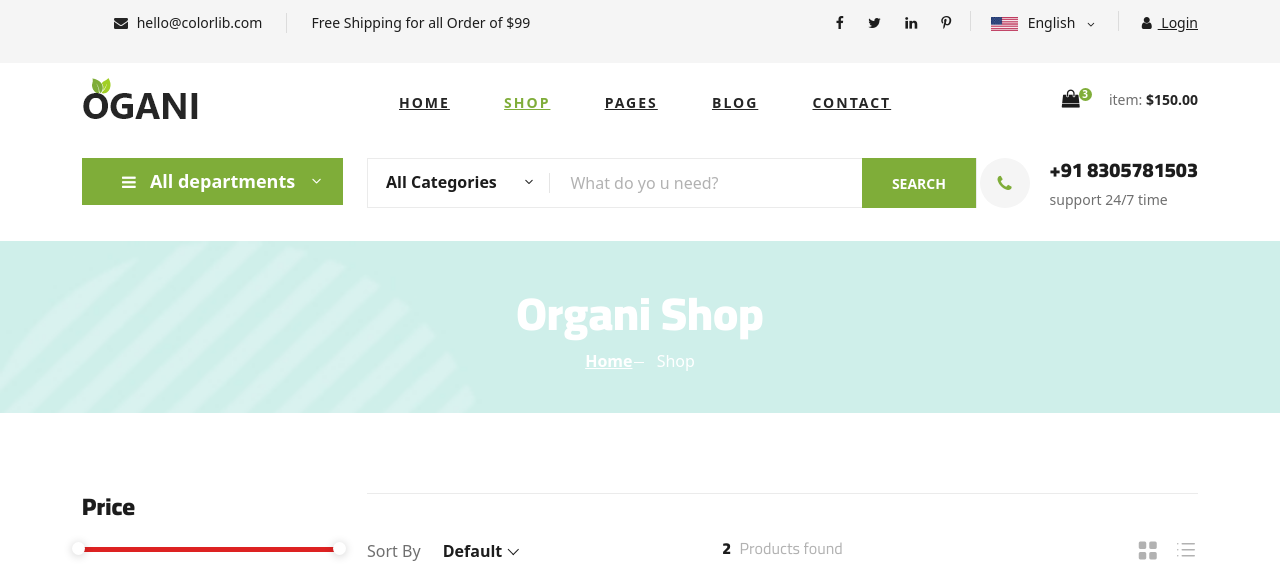
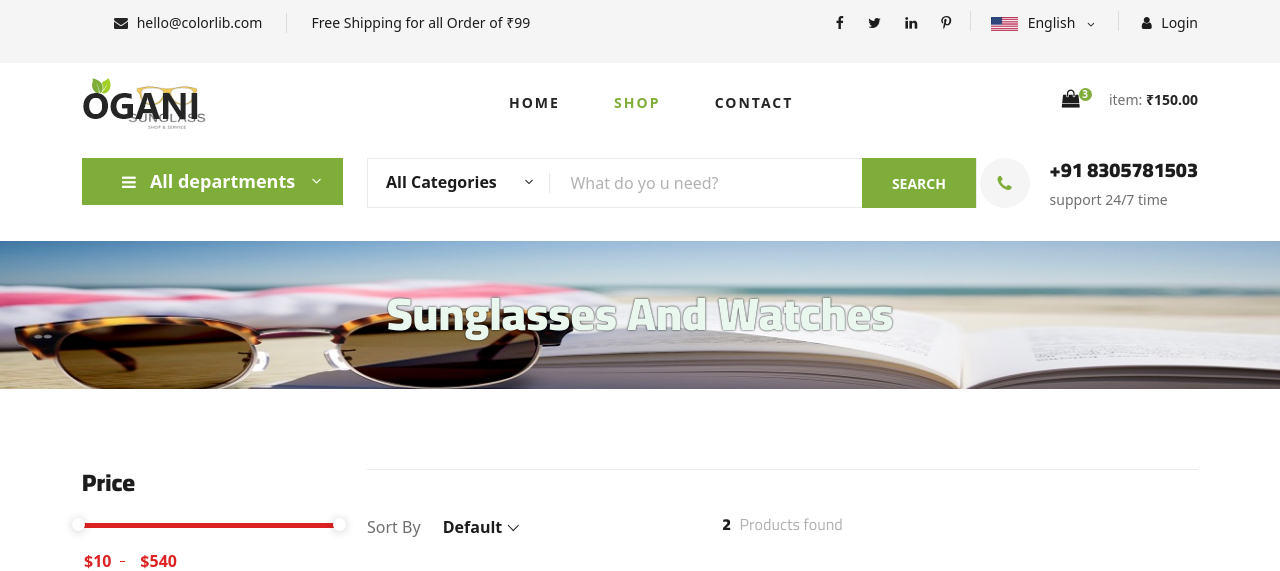
Before and after one commit to maya-maker/finalsunglass, a Django app: page / in a window 1280 px wide. Shown: the top 571 px of the page. Run offline with Django 4.2, Linux system fonts and the light colour scheme; data comes from the database, SQL or seed files in the repository; both versions use the stored data as it was after the commit; some libraries are stand-ins or nearby versions.

Commit message:
css change

```diff
--- a/eshop/static/css/style.css
+++ b/eshop/static/css/style.css
@@ -87,18 +87,29 @@
 	max-width: 100%;
 }
 
+
+
 input:focus,
 select:focus,
 button:focus,
 textarea:focus {
 	outline: none;
 }
-
+ #bg-breadcrumb{
+	background-size:cover;
+	/* background-repeat: repeat-x; */
+
+	/*width: 100%;
+	height: 30%;
+
+
+}
+a{text-decoration-line: none;}
 a:hover,
 a:focus {
 	text-decoration: none;
 	outline: none;
-	color: #ffffff;
+	/* color: #ffffff; */
 }
 
 ul,
@@ -134,10 +145,11 @@
 	margin: 0 auto;
 }
 
-.set-bg {
+ .set-bg {
 	background-repeat: no-repeat;
 	background-size: cover;
 	background-position: top center;
+
 }
 
 .spad {
--- a/templates/includes/navbar.html
+++ b/templates/includes/navbar.html
@@ -16,7 +16,7 @@
             <ul>
                 <li><a href="{% url 'cart' %}"> <span>3</span></a></li>
             </ul>
-            <div class="header__cart__price">item: <span>$150.00</span></div>
+            <div class="header__cart__price">item: <span>&#8377;150.00</span></div>
         </div>
         <div class="humberger__menu__widget">
             <div class="header__top__right__language">
@@ -24,8 +24,8 @@
                 <div>English</div>
                 <span class="arrow_carrot-down"></span>
                 <ul>
-                    <li><a href="#">Spanis</a></li>
-                    <li><a href="#">English</a></li>
+                    <li><a href="#" style="text-decoration-line:none ;">Spanish</a></li>
+                    <li><a href="#" style="text-decoration-line:none ;">English</a></li>
                 </ul>
             </div>
 
@@ -33,7 +33,7 @@
         </div>
         <nav class="humberger__menu__nav mobile-menu">
             <ul>
-                <li class="active"><a href="./index.html">Home</a></li>
+                <li class="active"><a href="./index.html" style="text-decoration-line:none ;">Home</a></li>
             </ul>
         </nav>
         <div id="mobile-menu-wrap"></div>
@@ -46,7 +46,7 @@
         <div class="humberger__menu__contact">
             <ul>
                 <li><i class="fa fa-envelope"></i> hello@colorlib.com</li>
-                <li>Free Shipping for all Order of $99</li>
+                <li>Free Shipping for all Order of &#8377;99</li>
             </ul>
         </div>
     </div>
@@ -61,7 +61,7 @@
                         <div class="header__top__left">
                             <ul>
                                 <li><i class="fa fa-envelope"></i> hello@colorlib.com</li>
-                                <li>Free Shipping for all Order of $99</li>
+                                <li>Free Shipping for all Order of &#8377;99</li>
                             </ul>
                         </div>
                     </div>
@@ -78,17 +78,17 @@
                                 <div>English</div>
                                 <span class="arrow_carrot-down"></span>
                                 <ul>
-                                    <li><a href="#">Spanis</a></li>
-                                    <li><a href="#">English</a></li>
+                                    <li><a href="#" style="text-decoration-line:none ;">Spanish</a></li>
+                                    <li><a href="#" style="text-decoration-line:none ;">English</a></li>
                                 </ul>
                             </div>
                             {% if request.session.customer %}
                                     <div class="header__top__right__auth">
-                                        <a href="{% url 'logout' %}"><i class="fa fa-user"></i> logout</a>
+                                        <a href="{% url 'logout' %}" style="text-decoration-line:none ;"><i class="fa fa-user"></i> logout</a>
                                     </div>
                             {% else %}
                                 <div class="header__top__right__auth">
-                                    <a href="{% url 'login' %}"><i class="fa fa-user"></i> Login</a>
+                                    <a href="{% url 'login' %}" style="text-decoration-line:none ;"><i class="fa fa-user"></i> Login</a>
                                 </div>
                             {% endif %}
                         </div>
--- a/templates/shop-grid.html
+++ b/templates/shop-grid.html
@@ -1,24 +1,34 @@
 {% extends 'base.html' %}
+{% load static %}
 
 
-{% load static %}
+
+<body>
+
+
 
 {% block content %}
 
 
 <div class="container">
+    <img src="{% static 'img/banner/sunglasslogo.jpg' %}" class="logoimg" alt="" style="width: 170px;
+    height: 150px;
+    margin-top: -30px;
+    overflow: hidden;
+    position: absolute;
+    z-index: -1;">
     <div class="row">
         <div class="col-lg-3">
             <div class="header__logo">
-                <a href="./index.html"><img src="img/logo.png" alt=""></a>
+                <a href="./index.html" style="text-decoration-line: none;"><img src="img/logo.png" alt=""></a>
             </div>
         </div>
-        <div class="col-lg-6">
+        <div class="col-lg-6" id="homecontainer">
             <nav class="header__menu">
-                <ul>
-                    <li><a href="./index.html">Home</a></li>
-                    <li class="active"><a href="./shop-grid.html">Shop</a></li>
-                    <li><a href="#">Pages</a>
+                <ul style="margin-left:110px;">
+                    <li><a href="#homecontainer" style="text-decoration-line: none;">Home</a></li>
+                    <li class="active"><a href="#shopcontainer" style="text-decoration-line: none;">Shop</a></li>
+                    <!-- <li><a href="#">Pages</a>
                         <ul class="header__menu__dropdown">
                             <li><a href="./shop-details.html">Shop Details</a></li>
                             <li><a href="./shoping-cart.html">Shoping Cart</a></li>
@@ -26,17 +36,17 @@
                             <li><a href="./blog-details.html">Blog Details</a></li>
                         </ul>
                     </li>
-                    <li><a href="./blog.html">Blog</a></li>
-                    <li><a href="./contact.html">Contact</a></li>
+                    <li><a href="./blog.html">Blog</a></li> -->
+                    <li><a href="./contact.html" style="text-decoration-line: none;">Contact</a></li>
                 </ul>
             </nav>
         </div>
         <div class="col-lg-3">
             <div class="header__cart">
                 <ul>
-                    <li><a href="{% url 'cart' %}"><i class="fa fa-shopping-bag"></i> <span>3</span></a></li>
+                    <li><a href="{% url 'cart' %}" style="text-decoration-line: none;"><i class="fa fa-shopping-bag"></i> <span>3</span></a></li>
                 </ul>
-                <div class="header__cart__price">item: <span>$150.00</span></div>
+                <div class="header__cart__price">item: <span>&#8377;150.00</span></div>
             </div>
         </div>
     </div>
@@ -47,7 +57,7 @@
 </header>
 <body>
     <!-- Hero Section Begin -->
-    <section class="hero hero-normal">
+    <section class="hero hero-normal" >
         <div class="container">
             <div class="row">
                 <div class="col-lg-3">
@@ -58,7 +68,7 @@
                         </div>
                         <ul>
                             {% for i in  categories%}
-                              <li><a href="\?categories={{i.id}}">{{i.c_name}}</a></li>
+                              <li><a href="\?categories={{i.id}}" style="text-decoration-line: none;">{{i.c_name}}</a></li>
                             {% endfor %}
                         </ul>
                     </div>
@@ -91,16 +101,16 @@
     </section>
     <!-- Hero Section End -->
 
-    <!-- Breadcrumb Section Begin -->
-    <section class="breadcrumb-section set-bg" data-setbg="{% static "img/banner/banner-1.jpg" %}">
-        <div class="container">
+    <!-- Breadcrumb Section Begin  "color:rgb(109, 216, 248);-->
+    <section class="breadcrumb-section set-bg " id="bg-breadcrumb" data-setbg="{% static 'img/banner/new1.jpg' %}">
+        <div class="container" >
             <div class="row">
                 <div class="col-lg-12 text-center">
                     <div class="breadcrumb__text">
-                        <h2>Organi Shop</h2>
+                        <h2 id="shop-heading" style="color:rgb(233, 247, 239);text-shadow: 0px 0px 2px black;">Sunglasses And Watches</h2>
                         <div class="breadcrumb__option">
-                            <a href="./index.html">Home</a>
-                            <span>Shop</span>
+                            <!-- <a href="./index.html">Home</a>
+                            <span>Shop</span> -->
                         </div>
                     </div>
                 </div>
@@ -111,7 +121,7 @@
 
     <!-- Product Section Begin -->
     <section class="product spad">
-        <div class="container">
+        <div class="container" id="shopcontainer">
             <div class="row">
                 <div class="col-lg-3 col-md-5">
                     <div class="sidebar">
@@ -172,28 +182,28 @@
                             </div>
                         </div>
                         <div class="sidebar__item">
-                            <h4>Popular Size</h4>
+                            <h4>Frame Shape</h4>
                             <div class="sidebar__item__size">
                                 <label for="large">
-                                    Large
+                                    Rectangle
                                     <input type="radio" id="large">
                                 </label>
                             </div>
                             <div class="sidebar__item__size">
                                 <label for="medium">
-                                    Medium
+                                    Round
                                     <input type="radio" id="medium">
                                 </label>
                             </div>
                             <div class="sidebar__item__size">
                                 <label for="small">
-                                    Small
+                                    Square
                                     <input type="radio" id="small">
                                 </label>
                             </div>
                             <div class="sidebar__item__size">
                                 <label for="tiny">
-                                    Tiny
+                                    Geomatric
                                     <input type="radio" id="tiny">
                                 </label>
                             </div>
@@ -219,10 +229,10 @@
                                 </div>
                             </div>
                             <div class="col-lg-4 col-md-3">
-                                <div class="filter__option">
+                                <!-- <div class="filter__option">
                                     <span class="icon_grid-2x2"></span>
                                     <span class="icon_ul"></span>
-                                </div>
+                                </div> -->
                             </div>
                         </div>
                     </div>
@@ -232,13 +242,13 @@
                             <div class="product__item">
                                 <div class="product__item__pic set-bg"><img src="{{product.image.url}}">
                                     <ul class="product__item__pic__hover">
-                                        <li><a href="#"><i class="fa fa-heart"></i></a></li>
-                                        <li><a href="#"><i class="fa fa-retweet"></i></a></li>
-                                        <li><a href="cart/{{product.id}}"><i class="fa fa-shopping-cart"></i></a></li>
+                                        <li><a href="#" style="text-decoration-line: none;"><i class="fa fa-heart"></i></a></li>
+                                        <li><a href="#" style="text-decoration-line: none;"><i class="fa fa-retweet"></i></a></li>
+                                        <li><a href="cart/{{product.id}}" style="text-decoration-line: none;"><i class="fa fa-shopping-cart"></i></a></li>
                                     </ul>
                                 </div>
                                 <div class="product__item__text">
-                                    <h6><a href="#">{{product.p_name}}</a></h6>
+                                    <h6><a href="#" style="text-decoration-line: none;">{{product.p_name}}</a></h6>
                                     <h5>{{product.price}}</h5>
                                 </div>
                             </div>
@@ -246,10 +256,10 @@
                         {% endfor %}
                     </div>
                     <div class="product__pagination">
-                        <a href="#">1</a>
-                        <a href="#">2</a>
-                        <a href="#">3</a>
-                        <a href="#"><i class="fa fa-long-arrow-right"></i></a>
+                        <a href="#" style="text-decoration-line: none;">1</a>
+                        <a href="#" style="text-decoration-line: none;">2</a>
+                        <a href="#" style="text-decoration-line: none;">3</a>
+                        <a href="#" style="text-decoration-line: none;"><i class="fa fa-long-arrow-right"></i></a>
                     </div>
                 </div>
             </div>
```
Also changed, not shown: static/css/style.css (+15 -3 lines), templates/checkout.html (+13 -7 lines), templates/shoping-cart.html (+18 -14 lines), db.sqlite3, eshop/static/img/banner/new1.jpg (added), eshop/static/img/banner/newbanner.jpg (added), eshop/static/img/banner/sunglasslogo.jpg (added), static/img/banner/new1.jpg (added), static/img/banner/newbanner.jpg (added), static/img/banner/sunglasslogo.jpg (added), 1 other file.
